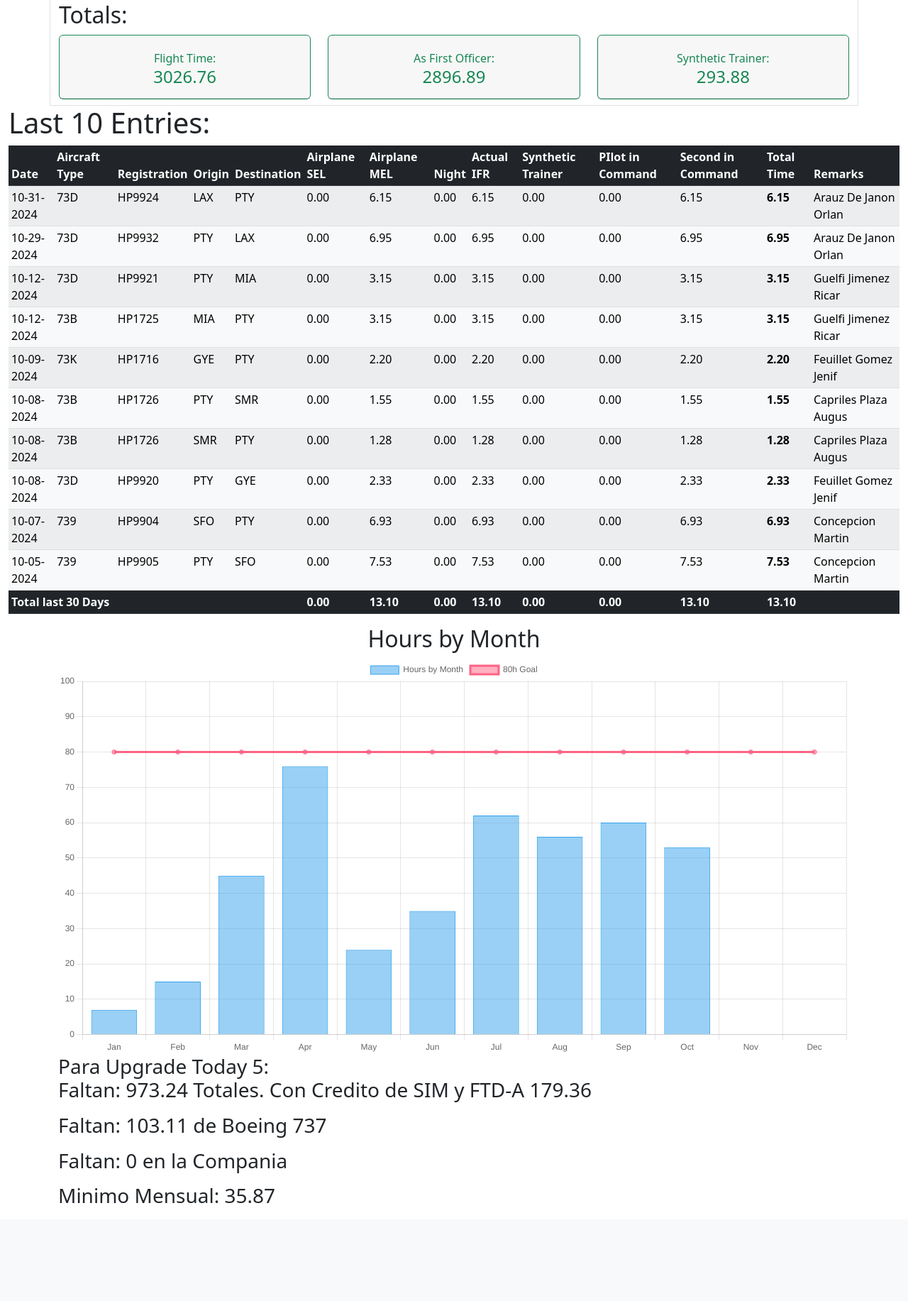
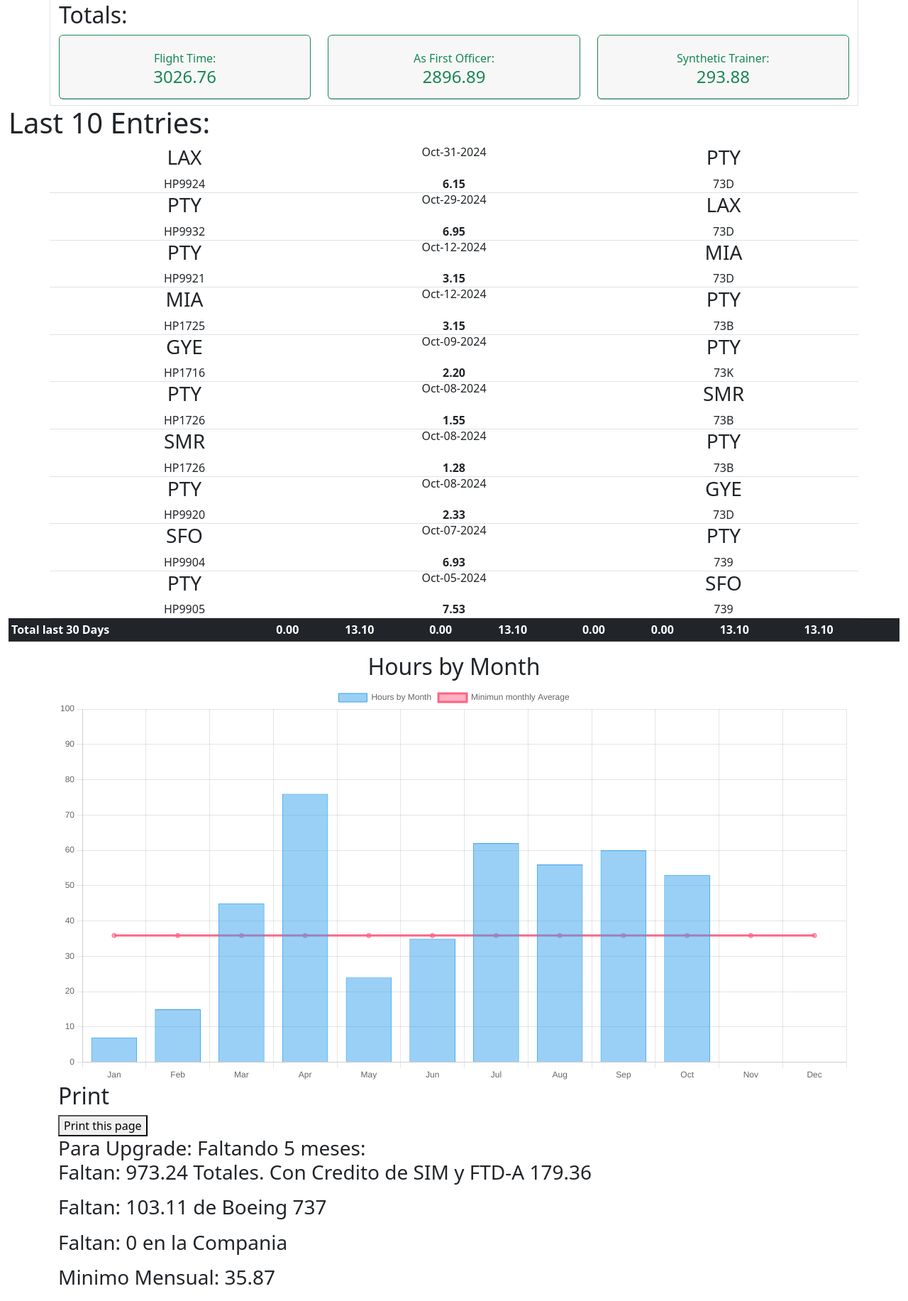
Before and after one commit to gkipping2023/endor, a Django app: page / in a window 1280 px wide. Shown: the part 257-2090 px from the top of the page at 71% size. Before the commit the page ends 1952 px from the top, so only its background shows below. Run offline with Django 4.2, Linux system fonts and the light colour scheme; data comes from the database, SQL or seed files in the repository; both versions use the stored data as it was after the commit.

Commit message:
mac commit

```diff
--- a/hoth/templates/hoth/home.html
+++ b/hoth/templates/hoth/home.html
@@ -74,44 +74,38 @@
   <div style="overflow-x:auto">
     <h1>Last 10 Entries:</h1>
     <table class=" table table-sm table-responsive table-light table-striped">
-      <thead class="table-dark">
-        <tr>
-          <th scope="col">Date</th>
-          <th scope="col">Aircraft Type</th>
-          <th scope="col">Registration</th>
-          <th scope="col">Origin</th>
-          <th scope="col">Destination</th>
-          <th scope="col">Airplane SEL</th>
-          <th scope="col">Airplane MEL</th>
-          <th scope="col">Night</th>
-          <th scope="col">Actual IFR</th>
-          <th scope="col">Synthetic Trainer</th>
-          <th scope="col">PIlot in Command</th>
-          <th scope="col">Second in Command</th>
-          <th scope="col">Total Time</th>
-          <th scope="col">Remarks</th>
-        </tr>
-      </thead>
       <tbody>
           {% for log in log_30_days %}
         <tr>
-          <td>{{log.date|date:'m-d-Y'}}</td>
-          <td>{{log.equip}}</td>
-          <td>{{log.registration}}</td>
-          <td>{{log.origin}}</td>
-          <td>{{log.destination}}</td>
-          <td>{{log.airplane_sel}}</td>
-          <td>{{log.airplane_mel}}</td>
-          <td>{{log.night}}</td>
-          <td>{{log.act_ifr}}</td>
-          <td>{{log.synth_trainer}}</td>
-          <td>{{log.pic}}</td>
-          <td>{{log.sic}}</td>
-          <td class="fw-bold">{{log.totalt}}</td>
-          <td style="max-width: auto; margin:auto">{{log.remarks}}</td>
+        <div class="container text-center">
+  <div class="row">
+    <div class="col h3">
+      {{log.origin}}
+    </div>
+    <div class="col h6 fw-lighter">
+      {{log.date|date:'M-d-Y'}}
+    </div>
+    <div class="col h3">
+      {{log.destination}}
+    </div>
+  </div>
+  <div class="row border-bottom">
+    <div class="col">
+      {{log.registration}}
+    </div>
+    <div class="col fw-bold">
+      {{log.totalt}}
+    </div>
+    <div class="col">
+      {{log.equip}}
+    </div>
+  </div>
+</div>
         </tr>
+        </tbody>
         {% endfor %}
-      </tbody>
+
+
       <tfoot class="table-dark fw-bold">
         <strong>
           <tr>
@@ -153,8 +147,8 @@
               borderWidth: 1
             },{
               type: 'line',
-              label: '80h Goal',
-              data: [80,80,80,80,80,80,80,80,80,80,80,80]
+              label: 'Minimun monthly Average',
+              data: [{{min_mo_avr}},{{min_mo_avr}},{{min_mo_avr}},{{min_mo_avr}},{{min_mo_avr}},{{min_mo_avr}},{{min_mo_avr}},{{min_mo_avr}},{{min_mo_avr}},{{min_mo_avr}},{{min_mo_avr}},{{min_mo_avr}},]
             }
           ],
             labels : ['Jan','Feb','Mar','Apr','May','Jun','Jul','Aug','Sep','Oct','Nov','Dec'],
@@ -170,11 +164,13 @@
         });
       </script>
   </div>
+  <h2>Print</h2>
+  <button onclick="window.print()">Print this page</button>
 </div>
 
 <div class="container">
 <section>
-  <h3>Para Upgrade Today {{rem_mo}}:
+  <h3>Para Upgrade: Faltando {{rem_mo}} meses:
     <p> Faltan: {{rem_total}} Totales. Con Credito de SIM y FTD-A {{rem_total_cr}}</p>
     <p> Faltan: {{rem_b737}} de Boeing 737</p>
     <p> Faltan: {{rem_cm}} en la Compania</p>
@@ -183,5 +179,4 @@
 </section>
 </div>
 
-
 {% endblock %}
--- a/hoth/templates/hoth/logbook.html
+++ b/hoth/templates/hoth/logbook.html
@@ -14,7 +14,7 @@
   {% endif %}
     <thead class="table-dark">
       <tr>
-        <th scope="col">Enntry ID</th>
+        <th scope="col">Entry ID</th>
         <th scope="col">Date</th>
         <th scope="col">Equip</th>
         <th scope="col">Registration</th>
--- a/hoth/urls.py
+++ b/hoth/urls.py
@@ -4,7 +4,7 @@ from . import views
 urlpatterns = [
     path('',views.home, name='home'),
     path('logbook',views.logbook,name='logbook'),
-    path('pdf_view', views.render_pdf_view,name='pdf_test'),
+    #path('pdf_view', views.render_pdf_view,name='pdf_test'),
     path('new_entry',views.new_entry,name='new_entry'),
     path('time_calc',views.time_calc,name='time_calc'),
     path ('register_user',views.register_user,name='register_user')
--- a/hoth/views.py
+++ b/hoth/views.py
@@ -7,7 +7,7 @@ import calendar
 from django.http import HttpResponse
 from django.conf import settings
 from django.template.loader import get_template
-from xhtml2pdf import pisa
+#from xhtml2pdf import pisa
 from .forms import new_entry_form, newUser_form
 from django.core.paginator import Paginator
 
@@ -27,7 +27,7 @@ def home(request):
     try:
         last_90_days = round(Logbook.objects.filter(date__gte=last_90).aggregate(Sum('totalt'))['totalt__sum'],2)
     except:
-        last_30_days = 0.00
+        last_90_days = 0.00
     try:
         last_365_days = round(Logbook.objects.filter(date__gte=last_365).aggregate(Sum('totalt'))['totalt__sum'],2)
     except:
@@ -188,24 +188,24 @@ def logbook(request):
         'date_to':date_to,
         })
 
-def render_pdf_view(request):
-    last_30 = datetime.now() - timedelta(days=30)
-    template_path = 'hoth/pdf1.html'
-    context = {'myvar': Logbook.objects.filter(date__gte=last_30)}
-    # Create a Django response object, and specify content_type as pdf
-    response = HttpResponse(content_type='application/pdf')
-    response['Content-Disposition'] = 'filename="report.pdf"'
-    # find the template and render it.
-    template = get_template(template_path)
-    html = template.render(context)
+# def render_pdf_view(request):
+#     last_30 = datetime.now() - timedelta(days=30)
+#     template_path = 'hoth/pdf1.html'
+#     context = {'myvar': Logbook.objects.filter(date__gte=last_30)}
+#     # Create a Django response object, and specify content_type as pdf
+#     response = HttpResponse(content_type='application/pdf')
+#     response['Content-Disposition'] = 'filename="report.pdf"'
+#     # find the template and render it.
+#     template = get_template(template_path)
+#     html = template.render(context)
 
-    # create a pdf
-    pisa_status = pisa.CreatePDF(
-       html, dest=response)
-    # if error then show some funny view
-    if pisa_status.err:
-       return HttpResponse('We had some errors <pre>' + html + '</pre>')
-    return response
+#     # create a pdf
+#     pisa_status = pisa.CreatePDF(
+#        html, dest=response)
+#     # if error then show some funny view
+#     if pisa_status.err:
+#        return HttpResponse('We had some errors <pre>' + html + '</pre>')
+#     return response
 
 def time_calc(request):
     return render(request,'hoth/time_calc.html')
```
Also changed, not shown: endor/settings.py (+4 -4 lines), Back_Ups/db_Ago_2024.sqlite3 (added), db.sqlite3, requirements.txt (added), 4 other files.
